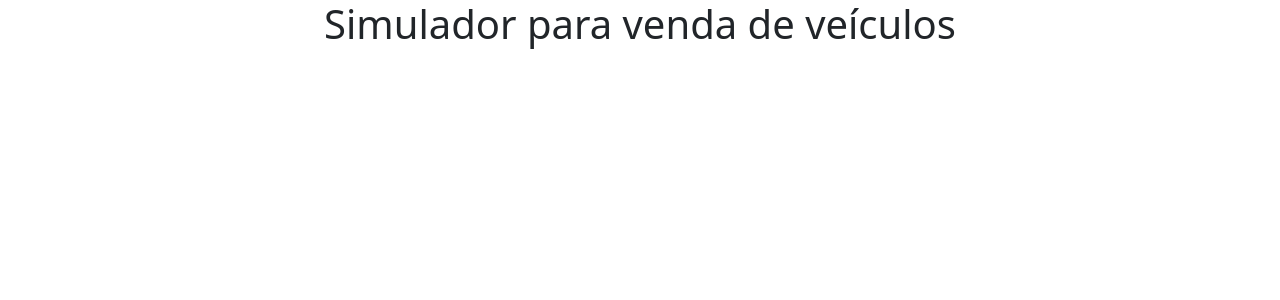
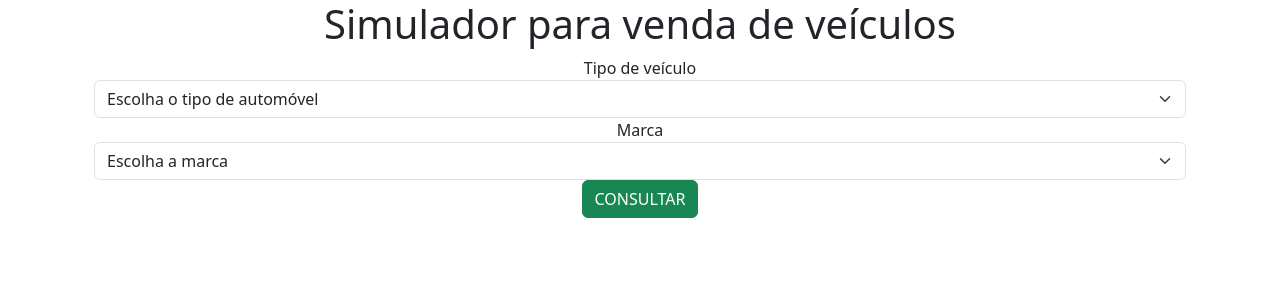
Before and after one commit to gildoneto/angular-experiments, an Angular app: page / in a window 1280 px wide. Shown: the top 300 px of the page. Built offline with nearby package versions, Linux system fonts and the light colour scheme.

Commit message:
Implementa service e getAllMarcas

```diff
--- /dev/null
+++ b/src/app/Marca.ts
@@ -0,0 +1,4 @@
+export interface Marca {
+  nome: string;
+  codigo: string;
+}
--- a/src/app/app.component.html
+++ b/src/app/app.component.html
@@ -1,3 +1,4 @@
 <div class="container text-center col">
   <h1>Simulador para venda de veículos</h1>
+  <app-form-consulta></app-form-consulta>
 </div>
--- a/src/app/app.module.ts
+++ b/src/app/app.module.ts
@@ -1,5 +1,6 @@
 import { NgModule } from '@angular/core';
 import { BrowserModule } from '@angular/platform-browser';
+import { HttpClientModule } from '@angular/common/http' ;
 
 import { AppComponent } from './app.component';
 import { FormConsultaComponent } from './components/form-consulta/form-consulta.component';
@@ -10,7 +11,8 @@ import { FormConsultaComponent } from './components/form-consulta/form-consulta.
     FormConsultaComponent
   ],
   imports: [
-    BrowserModule
+    BrowserModule,
+    HttpClientModule
   ],
   providers: [],
   bootstrap: [AppComponent]
--- a/src/app/components/form-consulta/form-consulta.component.html
+++ b/src/app/components/form-consulta/form-consulta.component.html
@@ -1 +1,47 @@
-<p>form-consulta works!</p>
+<form>
+  <div class="container-fluid">
+    <label for="automovel" class="col-sm-2 control-label"
+      >Tipo de veículo</label
+    >
+    <select
+      class="form-select"
+      aria-label="Default select example"
+      id="automovel"
+      #marca
+      (change)="getAllMarcas(marca.value)"
+    >
+      <option selected>Escolha o tipo de automóvel</option>
+      <option value="carros">Carros</option>
+      <option value="motos">Motos</option>
+      <option value="caminhoes">Caminhões</option>
+    </select>
+
+    <label for="marca" class="col-sm-2 control-label">Marca</label>
+    <select class="form-select" aria-label="Default select example" id="marca">
+      <option selected>Escolha a marca</option>
+      <option *ngFor="let marca of marcas" [value]="marca.codigo">{{ marca.nome }}</option>
+    </select>
+<!--
+    <label for="modelo" class="col-sm-2 control-label">Modelo</label>
+    <select class="form-select" aria-label="Default select example" id="modelo">
+      <option selected>Escolha o modelo</option>
+    </select>
+
+    <label for="ano" class="col-sm-2 control-label">Ano</label>
+    <select class="form-select" aria-label="Default select example" id="ano">
+      <option selected>Escolha o ano</option>
+    </select>
+    <div class="input-group mb-3">
+      <span class="input-group-text">R$</span>
+      <input
+        type="number"
+        class="form-control"
+        aria-label="Valor em reais"
+        id="inputUsuario"
+      />
+    </div> -->
+  </div>
+  <button type="button" class="btn btn-success" id="btn_consultar">
+    CONSULTAR
+  </button>
+</form>
--- a/src/app/components/form-consulta/form-consulta.component.ts
+++ b/src/app/components/form-consulta/form-consulta.component.ts
@@ -1,10 +1,20 @@
-import { Component } from '@angular/core';
+import { Component, OnInit } from '@angular/core';
+import { FipeService } from 'src/app/services/fipe.service';
+import { Marca } from 'src/app/Marca';
 
 @Component({
   selector: 'app-form-consulta',
   templateUrl: './form-consulta.component.html',
   styleUrls: ['./form-consulta.component.css']
 })
-export class FormConsultaComponent {
+export class FormConsultaComponent implements OnInit{
+  marcas: Marca[] = [];
 
+  constructor(private fipeService: FipeService) {}
+
+  ngOnInit(): void {}
+
+  getAllMarcas(tipoVeiculo: string): void {
+    this.fipeService.getMarcas(tipoVeiculo).subscribe((marcas) => (this.marcas = marcas));
+  }
 }
--- /dev/null
+++ b/src/app/services/fipe.service.ts
@@ -0,0 +1,18 @@
+import { Injectable } from '@angular/core';
+import { HttpClient, HttpHeaders} from '@angular/common/http';
+import { Observable } from 'rxjs';
+import { Marca } from '../Marca';
+
+@Injectable({
+  providedIn: 'root'
+})
+export class FipeService {
+  private baseUrl = 'https://parallelum.com.br/fipe/api/v1';
+
+  constructor(private http: HttpClient) { }
+
+  getMarcas(tipoVeiculo: string): Observable<Marca[]> {
+    return this.http.get<Marca[]>(`${this.baseUrl}/${tipoVeiculo}/marcas`);
+
+  }
+}
```
Also changed, not shown: 1 other file (tests, documents, lock files or other folders).
